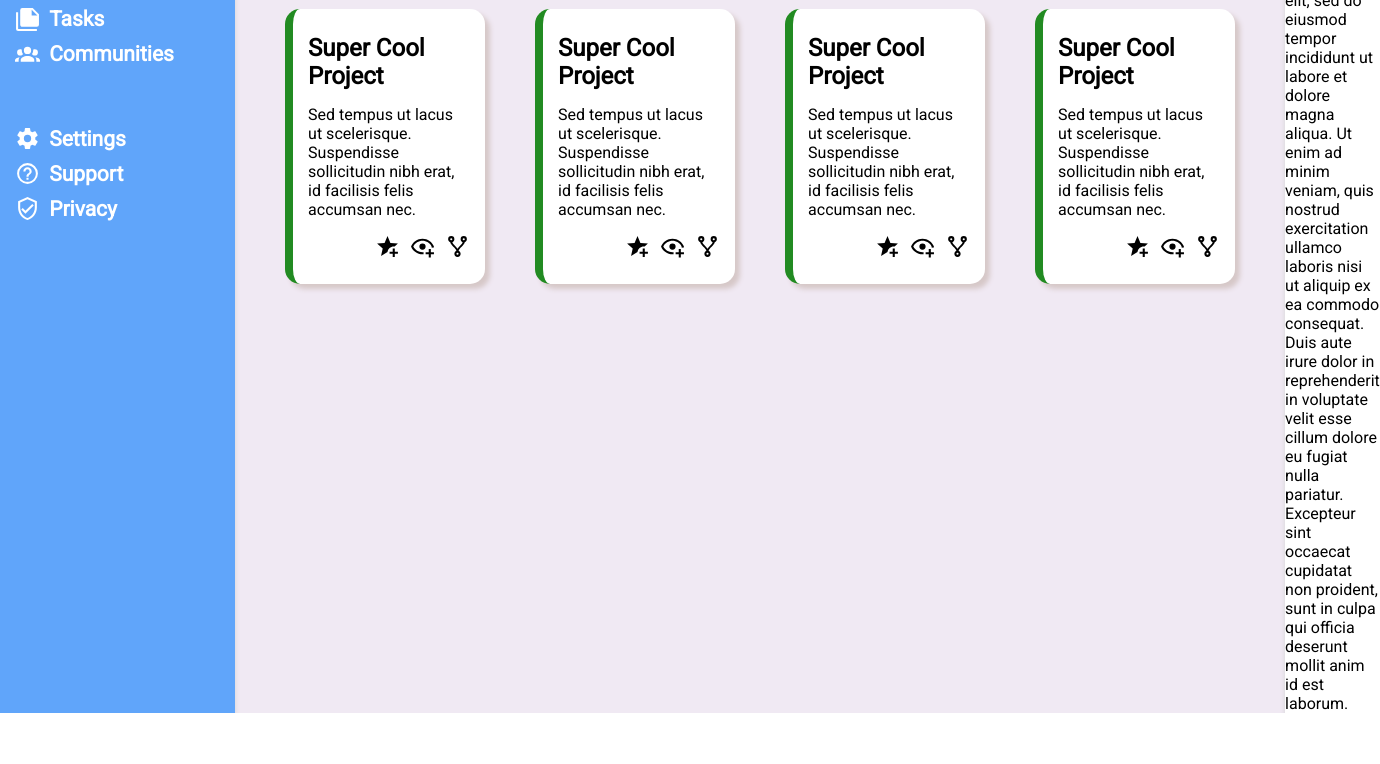
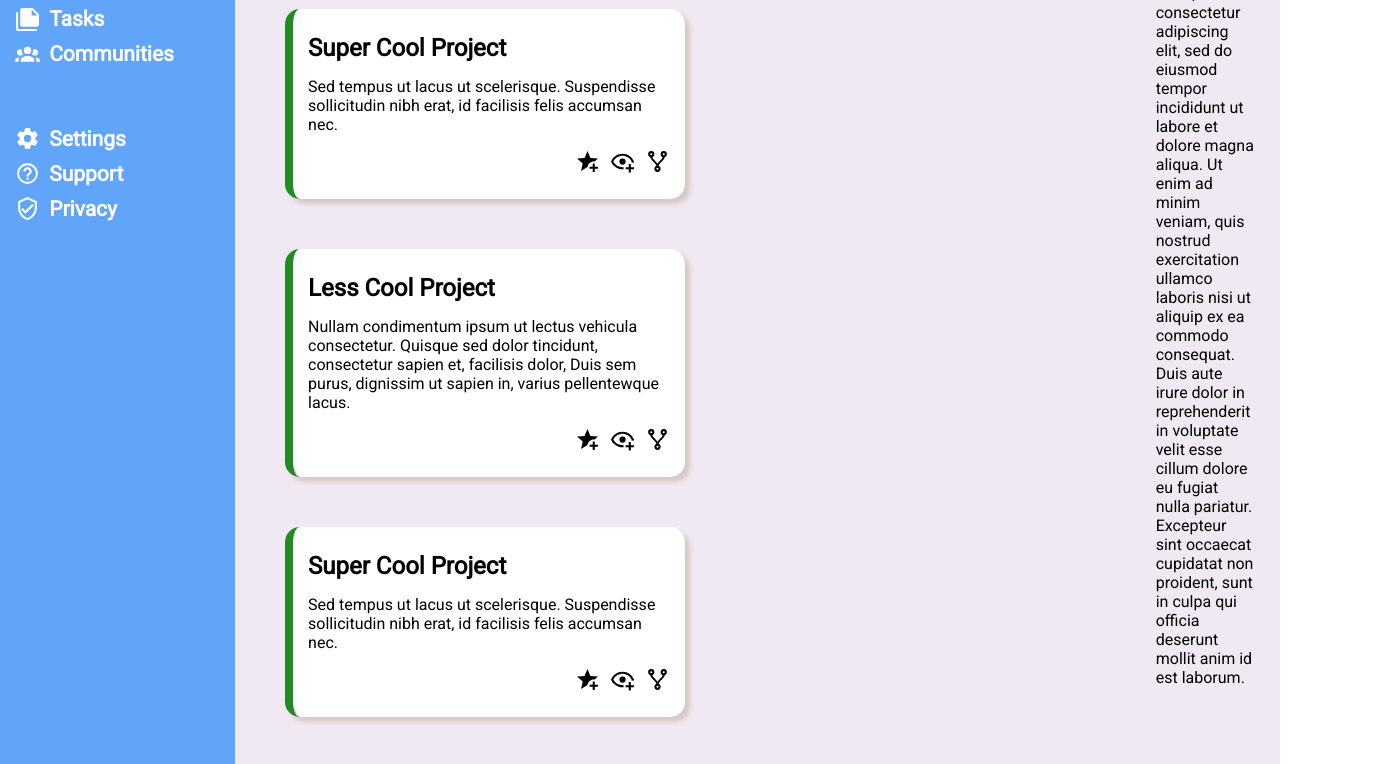
Before and after one commit to willhlong/dashboard, a plain HTML site: page index.html in a window 1280 px wide. Shown: the part 284-1048 px from the top of the page, 1380 px wide, since content can reach past the window. Before the commit the page ends 997 px from the top, so only its background shows below. Drawn offline with Linux system fonts and the light colour scheme.

Commit message:
More layout fixes for content, fixed header shadow

```diff
--- a/index.html
+++ b/index.html
@@ -135,10 +135,11 @@
         </div>
         <div class="card">
           <div class="card-text">
-            <h2>Super Cool Project</h2>
-            <p>Sed tempus ut lacus ut scelerisque.
-              Suspendisse sollicitudin nibh erat,
-              id facilisis felis accumsan nec.</p>
+            <h2>Less Cool Project</h2>
+            <p>Nullam condimentum ipsum ut lectus vehicula consectetur.
+              Quisque sed dolor tincidunt, consectetur sapien et, facilisis dolor,
+             Duis sem purus, dignissim ut sapien in, varius pellentewque lacus.
+            </p>
           </div>
           <div class="card-icons">
             <svg xmlns="http://www.w3.org/2000/svg" viewBox="0 0 24 24">
--- a/style.css
+++ b/style.css
@@ -20,6 +20,8 @@
   grid-auto-rows: min-content;
   gap: 15px;
   padding: 25px 50px;
+  position: relative;
+  box-shadow: 0 5px 5px lightgray;
 }
 
 .header-search {
@@ -128,7 +130,6 @@
   background-color: rgb(240, 233, 243);
   grid-area: 2 / 2 / 3 / 3;
   padding: 50px;
-  box-shadow: inset 0px 5px 5px lightgray;
 }
 
 .content h1 {
@@ -137,11 +138,14 @@
 
 .content-card-container {
   display: grid;
-  grid-template-columns: repeat(4, minmax(200px, 400px));
+  grid-template-columns: repeat(auto-fill, minmax(200px, 400px));
   gap: 50px;
 }
 
 .card {
+  display: flex;
+  flex-flow: row wrap;
+  justify-content: flex-end;
   border-radius: 15px;
   border-left: 8px solid forestgreen;
   box-shadow: 5px 5px 5px rgb(214, 200, 200);
@@ -158,8 +162,14 @@
   display: flex;
   justify-content: flex-end;
   gap: 10px;
+  align-self: flex-end;
 }
 
 .card svg {
   width: 25px;
 }
+
+.live-feed {
+  background-color: rgb(240, 233, 243);
+  padding: 50px 25px;
+}
```
